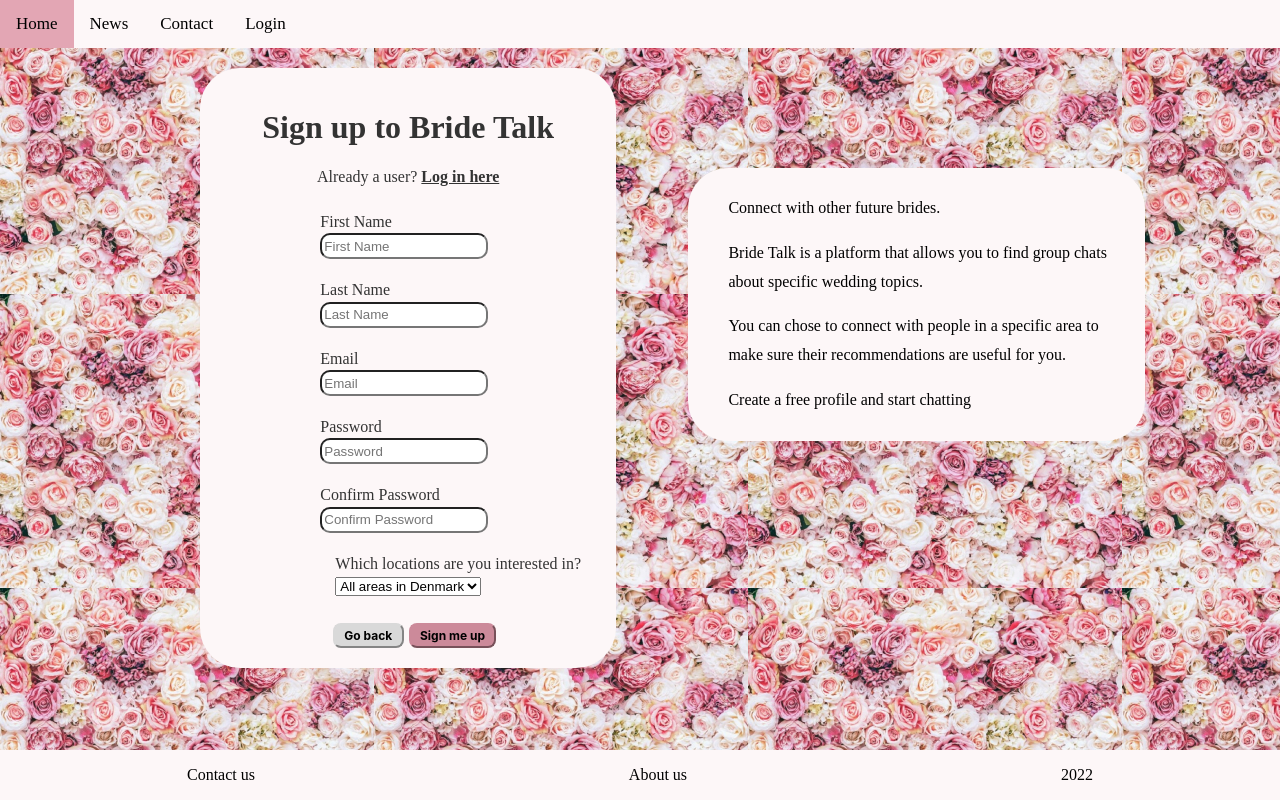
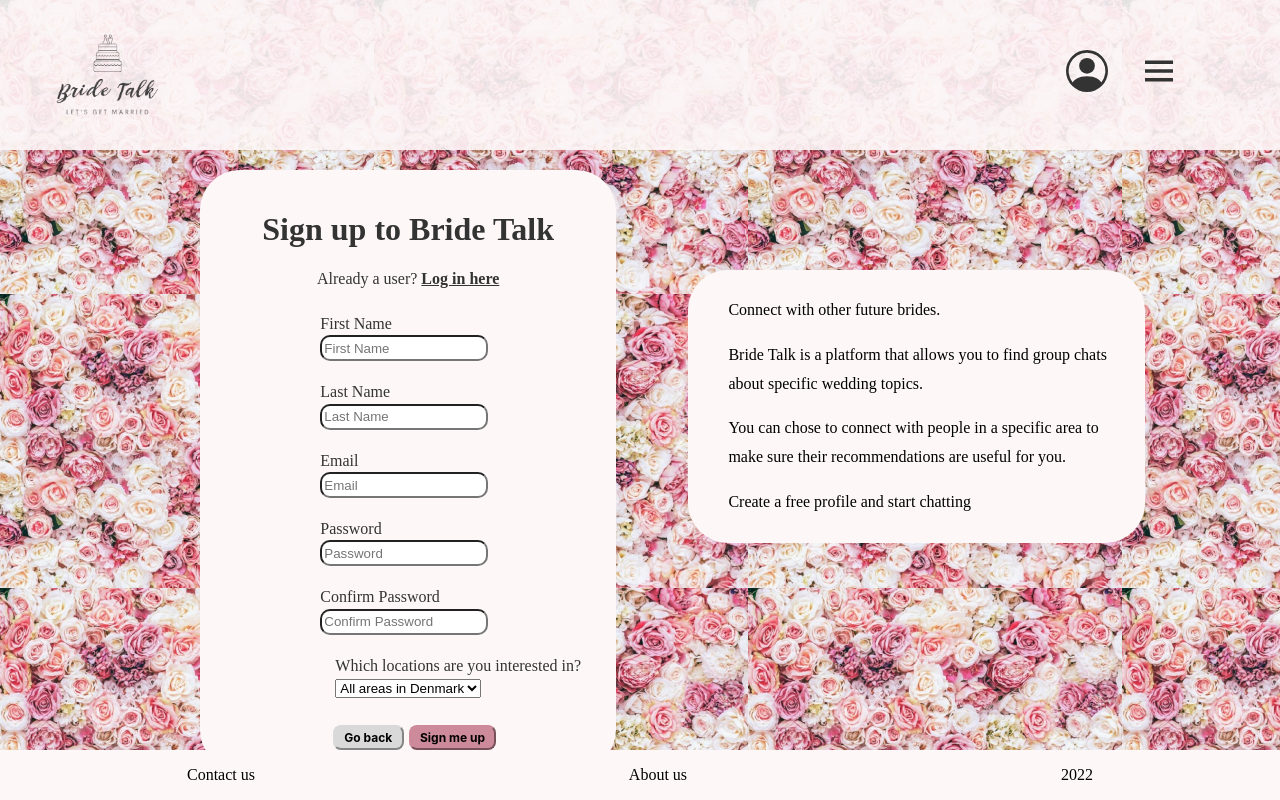
Before and after one commit to dta-byte/BrideTalk, a React (Create React App) app in the folder bridetalk_project/: page /create-user in a window 1280 px wide. Built offline with nearby package versions, Linux system fonts and the light colour scheme; a web font is replaced by a local one.

Commit message:
navigation bar done

```diff
--- a/bridetalk_project/src/components/molecule/navigation/navbar/Navbar.jsx
+++ b/bridetalk_project/src/components/molecule/navigation/navbar/Navbar.jsx
@@ -1,17 +1,43 @@
-
-// import { Link } from "react-router-dom";
-import './navbar.css'
+import { Link } from "react-router-dom";
+import { BsPersonCircle } from "react-icons/bs";
+import { BiMenu } from "react-icons/bi";
+import "./navbar.css";
 
 /*Functional component that creates the navigation bar.*/
-export function Navbar() {
-    return (
+export const Navbar = () => {
 
-        <div class="topnav">
-            <a class="active" href="#home">Home</a>
+  return (
+    <>
+      <div className="topnav">
+        {/* Right side of the navigation bar */}
+        <div className="topnav-left">
+          {/* Logo leads back to homepage */}
+          <Link to="/">
+            <a className="navbar-brand">
+              <div class="logo-image">
+                <img src="../images/logo_black.png"></img>
+              </div>
+            </a>
+          </Link>
+        </div>
 
-            <a href="#news">News</a>
-            <a href="#contact">Contact</a>
-         <a href="#"><i class="fa fa-fw fa-user"></i> Login</a>
+        {/* Right side of navigation bar */}
+        <div class="topnav-right">
+            {/* Profile icon */}
+          <Link to="/login">
+            <div class="profile">
+              <BsPersonCircle className="profile-icon" size={42}/>
+            </div>
+
+          </Link>
+            {/* Menu icon */}
+            <Link to="/main-page">
+            <div class="menu">
+              <BiMenu className="menu-icon" size={42}/>
+              </div>
+            </Link>
         </div>
-    );
-}
+      </div>
+    </>
+  );
+};
--- a/bridetalk_project/src/components/molecule/navigation/navbar/navbar.css
+++ b/bridetalk_project/src/components/molecule/navigation/navbar/navbar.css
@@ -1,6 +1,7 @@
-/* Add a black background color to the top navigation */
+/* Background color */
 .topnav {
-    background-color:  hsl(346, 58%, 98%);
+  /* Transparent background color */
+  background-color: hsla(346, 58%, 98%, 0.9);
   overflow: hidden;
 }
 
@@ -9,19 +10,39 @@
   float: left;
   color: hsl(0, 11%, 0%);
   text-align: center;
-    padding: 14px 16px;
-    text-decoration: none;
-    font-size: 17px;
 }
 
-  /* Change the color of links on hover */
-  .topnav a:hover {
-    background-color: hsl(346, 52%, 77%);
-    color: hsl(0, 11%, 0%);
+.topnav-right{
+  float: right;
+  text-align: center;
+}
+/* The logo parent element */
+.logo-image {
+  height: 150px;
+  width: 215px;
+  overflow: visible;
+}
+/* The logo img */
+.logo-image img {
+  height: 100%;
+  width: 100%;
 }
 
-  /* Add a color to the active/current link */
-  .topnav a.active {
-    background-color: hsl(346, 52%, 77%);
-    color: hsl(0, 11%, 0%);
+.profile{
+  float: right;
+  padding-top: 50px;
 }
+
+.menu{
+  float: right;
+  padding-right: 100px;
+  padding-left: 30px;
+  padding-top: 50px;
+}
+
+.profile-icon > * {
+  fill:hsl(0, 0%, 20%)
+}
+.menu-icon > * {
+  fill:hsl(0, 0%, 20%)
+}
```
Also changed, not shown: bridetalk_project/public/images/profile.png (added), 1 other file (tests, documents, lock files or other folders). Lines whose indentation alone changed are shown as unchanged.
